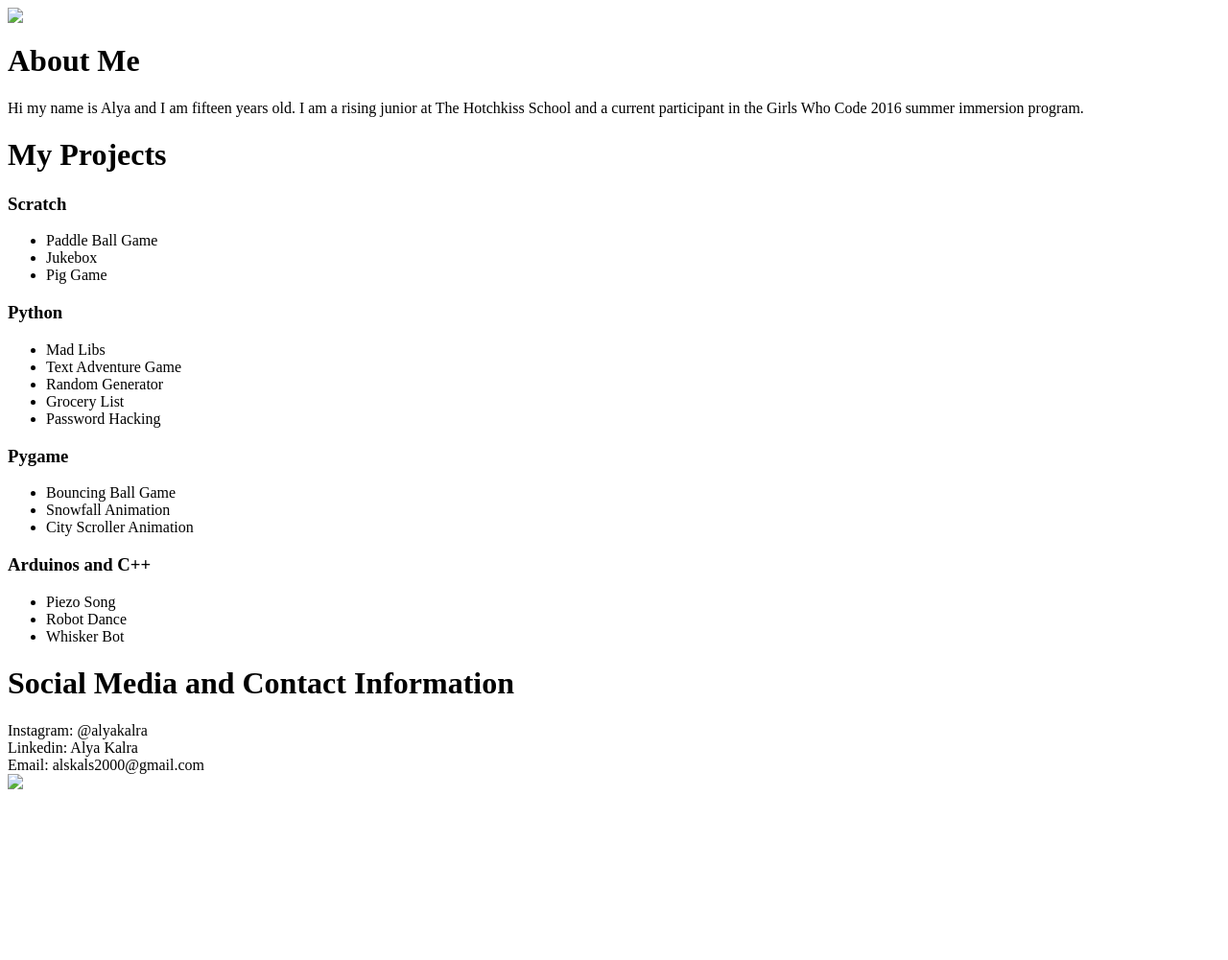
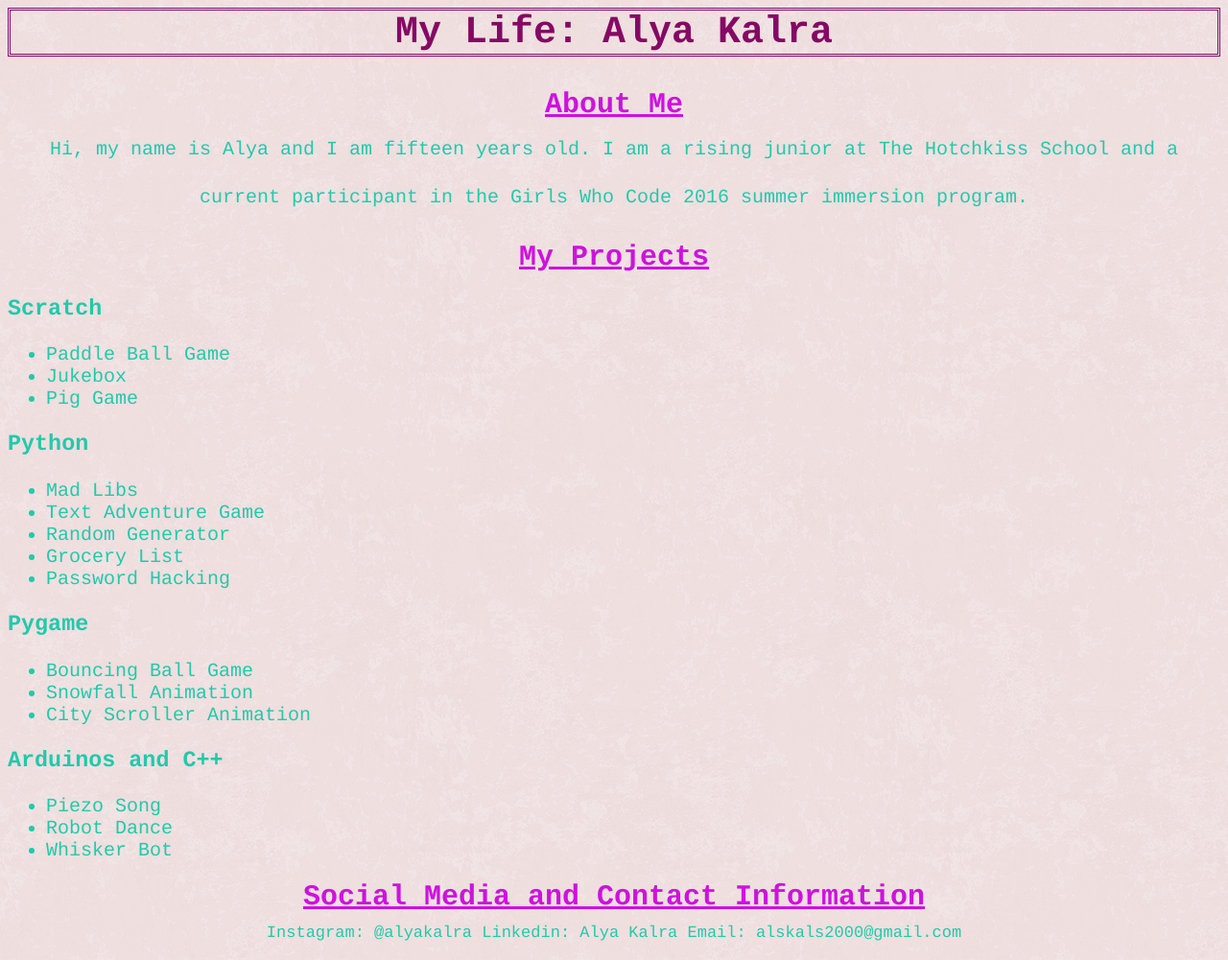
Before and after one commit to alyakalra/alyakalra.github.io, a plain HTML site: page index.html in a window 1280 px wide. Shown: the whole page at 96% size. Before the commit the page ends 831 px from the top, so only its background shows below. Drawn offline with Linux system fonts and the light colour scheme.

Commit message:
Add CSS edits

```diff
--- a/css/styles.css
+++ b/css/styles.css
@@ -0,0 +1,45 @@
+body{
+	background-image: url("pink_rice.png");
+	font-family: courier;
+	color: #22C9AB;
+	font-size: 20px;
+}
+
+h1{
+	color: #CD12DE;
+	font-size: 30px;
+	text-align: center;
+	font-family: courier;
+	text-decoration: underline;
+	margin-top: 20px;
+}
+
+
+h2{
+	font-size:40px;
+	text-align: center;
+	font-family: courier;
+	color: #850964;
+	border-style: double;
+}
+
+.circle{
+	/*width:1000px;
+	height:100px;*/
+	font-family: courier;
+	color: #22C9AB;
+	font-size: 20px;
+	line-height: 50px;
+	text-align: center;
+	margin-top: -15px;
+}
+
+.square{
+	font-family: courier;
+	color: #22C9AB;
+	font-size: 17px;
+	line-height: 50px;
+	text-align: center;
+	margin-top: -25px;
+
+}
--- a/index.html
+++ b/index.html
@@ -2,11 +2,14 @@
 <html>
 	<head>
 		<title>My Life: Alya Kalra</title>
+		<link rel="stylesheet" href = "css/styles.css">
 	</head>
 	<body>
-		<img src = "images/200.gif">
+		<h2>My Life: Alya Kalra</h2>
 		<h1>About Me</h1>
-		Hi my name is Alya and I am fifteen years old. I am a rising junior at The Hotchkiss School and a current participant in the Girls Who Code 2016 summer immersion program.
+		<div class = "circle">Hi, my name is Alya and I am fifteen years old. I am a rising junior at The Hotchkiss School and a current participant in the Girls Who Code 2016 summer immersion program.</div>
+
+		<!-- <img src = "css/pic.jpg"> -->
 
 		<h1>My Projects</h1>
 		<h3>Scratch</h3>
@@ -36,9 +39,7 @@
 			<li>Whisker Bot</li>
 		</ul>
 		<h1>Social Media and Contact Information</h1>
-		<div> Instagram: @alyakalra </div>
-		<div> Linkedin: Alya Kalra </div>
-		<div>Email: alskals2000@gmail.com</div>
-		<img src = "images/giphy.gif">
+		<div class = "square">Instagram: @alyakalra		Linkedin: Alya Kalra		Email: alskals2000@gmail.com</div>
+
 	</body>
 </html>
```
Also changed, not shown: css/pic.jpg (added), css/pink_rice.png (added).
